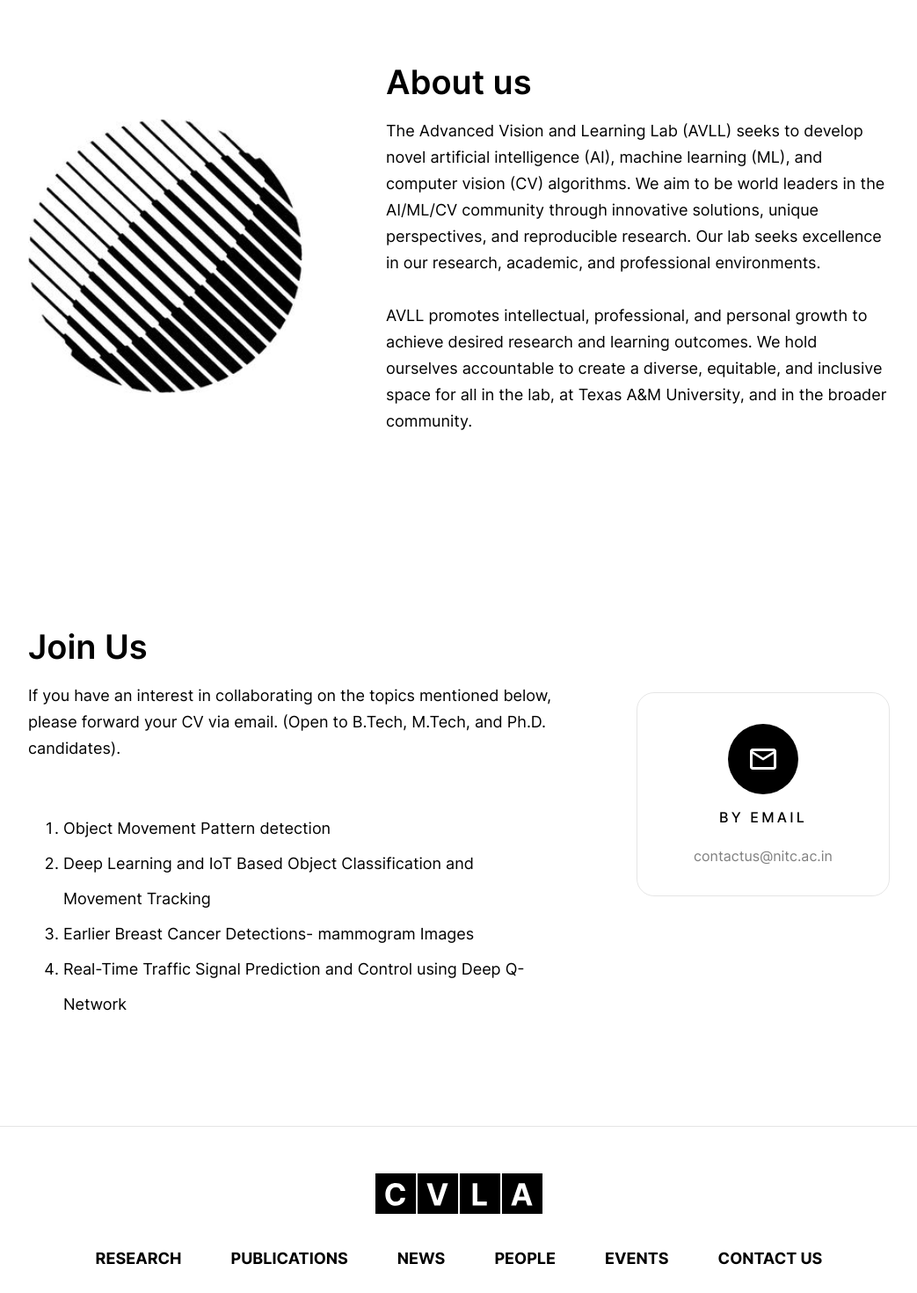
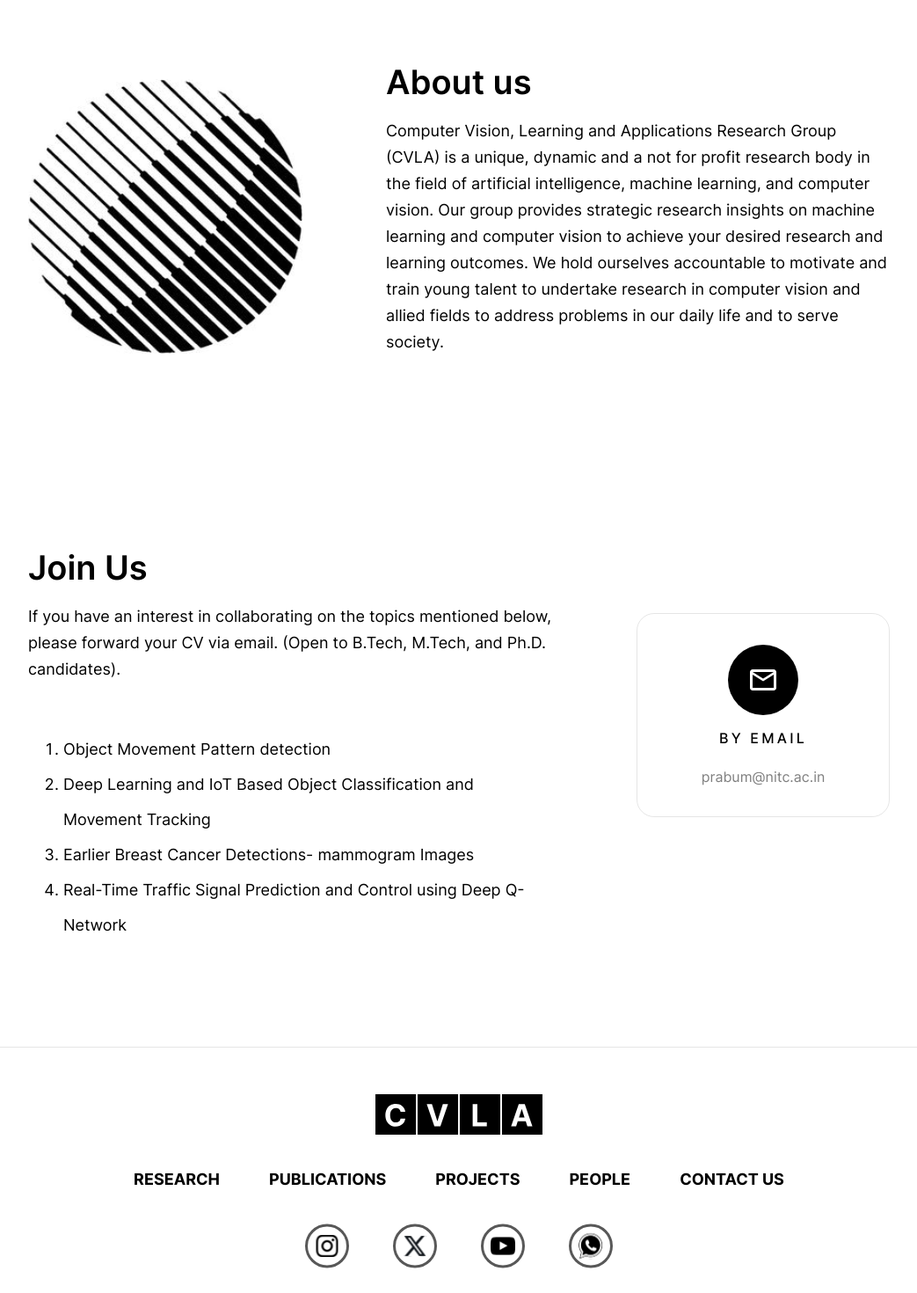
Before and after one commit to sahel-riaz/CVLA, a Next.js app: page / in a window 1280 px wide. Shown: the part 880-2350 px from the top of the page at 88% size, without its empty margins (118-1161 px from the left). Built offline with nearby package versions, Linux system fonts and the light colour scheme.

Commit message:
Add: people page interns and mtech

```diff
--- a/app/page.js
+++ b/app/page.js
@@ -45,15 +45,13 @@ export default function Home() {
 				<div className={styles['about-us-content']}>
 					<div className={styles['title']}>About us</div>
 					<p>
-						The Advanced Vision and Learning Lab (AVLL) seeks to develop novel artificial
-						intelligence (AI), machine learning (ML), and computer vision (CV) algorithms. We aim to
-						be world leaders in the AI/ML/CV community through innovative solutions, unique
-						perspectives, and reproducible research. Our lab seeks excellence in our research,
-						academic, and professional environments.<br></br>
-						<br></br> AVLL promotes intellectual, professional, and personal growth to achieve
-						desired research and learning outcomes. We hold ourselves accountable to create a
-						diverse, equitable, and inclusive space for all in the lab, at Texas A&M University, and
-						in the broader community.
+						Computer Vision, Learning and Applications Research Group (CVLA) is a unique, dynamic
+						and a not for profit research body in the field of artificial intelligence, machine
+						learning, and computer vision. Our group provides strategic research insights on machine
+						learning and computer vision to achieve your desired research and learning outcomes. We
+						hold ourselves accountable to motivate and train young talent to undertake research in
+						computer vision and allied fields to address problems in our daily life and to serve
+						society.
 					</p>
 				</div>
 			</div>
@@ -78,7 +76,7 @@ export default function Home() {
 					<ContactUs
 						image='/svgs/contact-email.svg'
 						title='BY EMAIL'
-						info='contactus@nitc.ac.in'
+						info='prabum@nitc.ac.in'
 						height='230px'
 						width='286px'
 					/>
--- a/components/common/Footer.js
+++ b/components/common/Footer.js
@@ -17,14 +17,11 @@ export default function Footer() {
 				<div className={styles['button']} onClick={() => router.push('/publications')}>
 					PUBLICATIONS
 				</div>
-				<div className={styles['button']} onClick={() => router.push('/')}>
-					NEWS
+				<div className={styles['button']} onClick={() => router.push('/projects')}>
+					PROJECTS
 				</div>
 				<div className={styles['button']} onClick={() => router.push('/people')}>
 					PEOPLE
-				</div>
-				<div className={styles['button']} onClick={() => router.push('/')}>
-					EVENTS
 				</div>
 				<div className={styles['button']} onClick={() => router.push('/contacts')}>
 					CONTACT US
```
Also changed, not shown: app/contacts/page.js (+15 -29 lines), app/people/page.js (+50 -5 lines), components/PeopleCard.js (+8 -10 lines).
